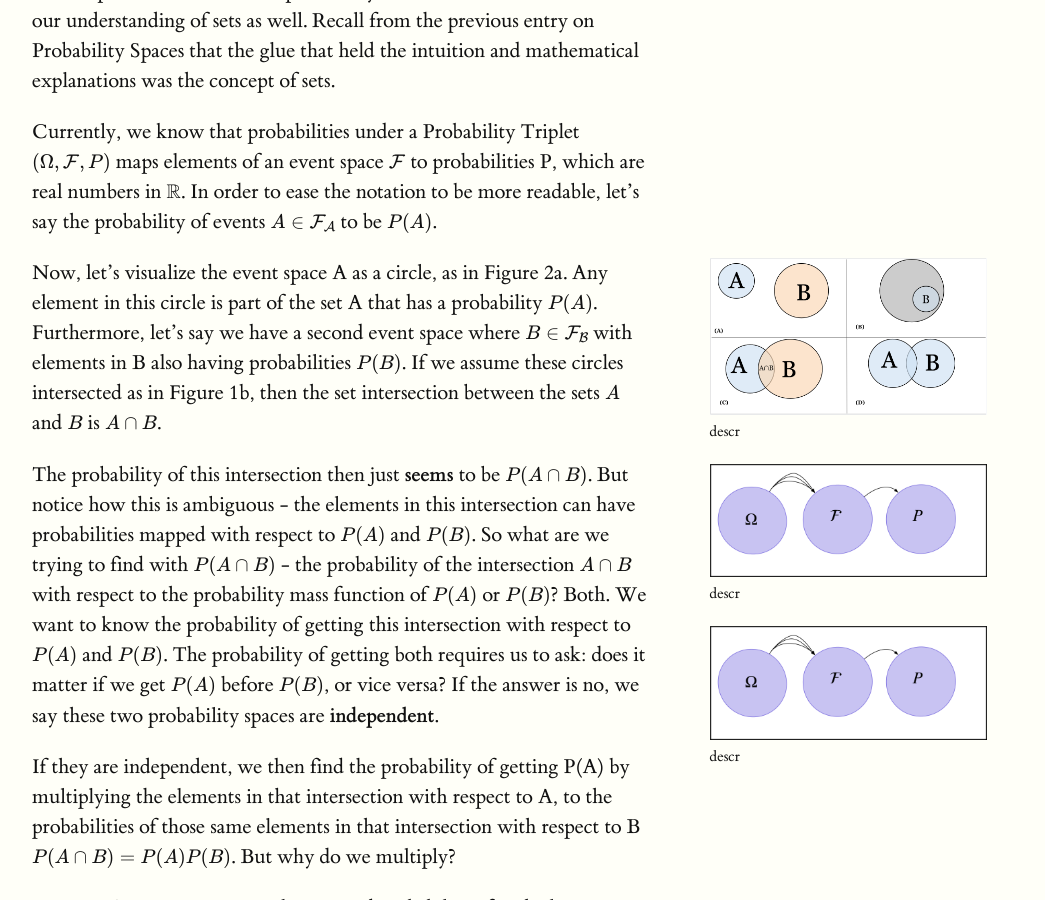
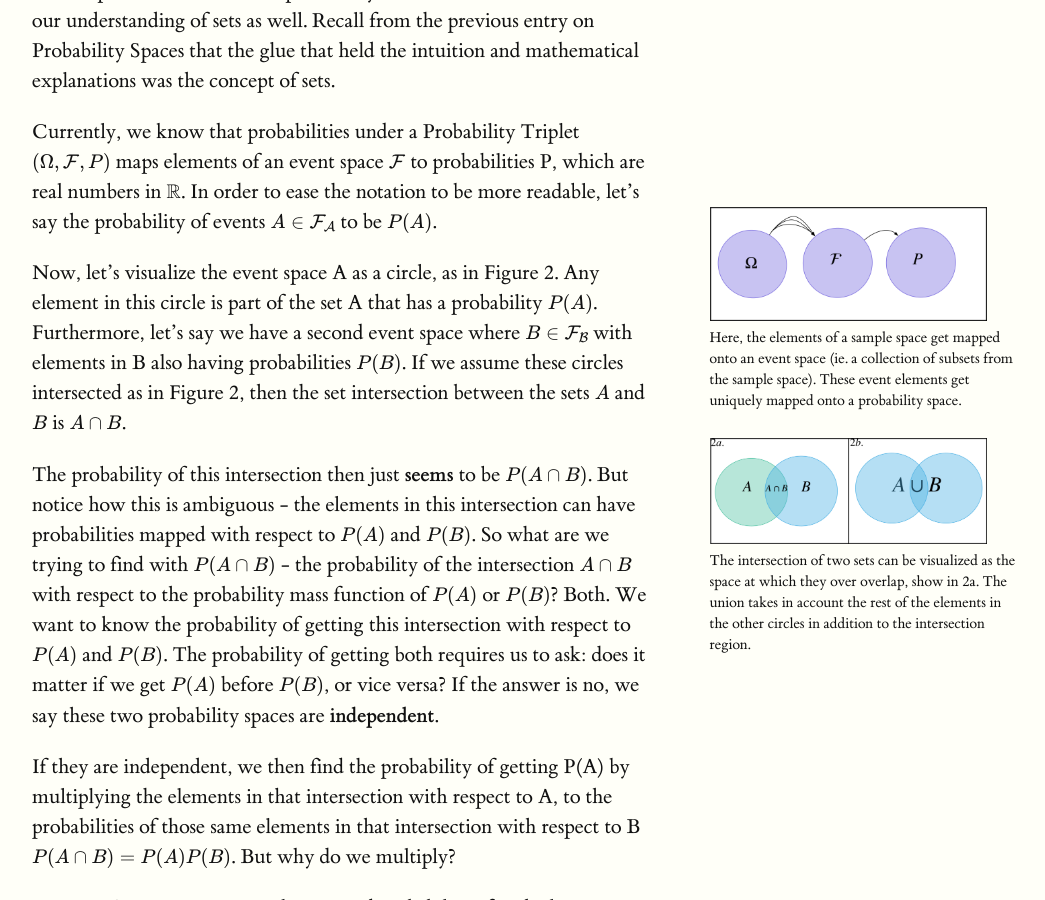
Before and after one commit to luisgc2116/luis_notes, a Jekyll site: the page built from published_notes/fundamental/intro_cond_prob/index.md, in a window 1280 px wide and 900 px high, scrolled down 298 px. Shown: the whole window, without its empty margins (128-1173 px from the left). Built offline with Jekyll 4.4.1, drawn with Linux system fonts in a browser that asks for light colours; formulas are drawn with MathJax 3.

Commit message:
Update index.md

```diff
--- a/published_notes/fundamental/intro_cond_prob/index.md
+++ b/published_notes/fundamental/intro_cond_prob/index.md
@@ -7,18 +7,9 @@ categories: jekyll css
 
 Let's expand our intuition for probability. To do so, we have to extend our understanding of sets as well. Recall from the previous entry on Probability Spaces that the glue that held the intuition and mathematical explanations was the concept of sets.
 
-Currently, we know that probabilities under a Probability Triplet $$(\Omega, \mathcal{F}, P)$$ maps elements of an event space $$\mathcal{F}$$ to probabilities P, which are real numbers in $$\mathbb{R}$$. In order to ease the notation to be more readable, let's say the probability of events $$A \in \mathcal{F_A}$$ to be $$P(A)$$.
+Currently, we know that probabilities under a Probability Triplet $$(\Omega, \mathcal{F}, P)$$ maps elements of an event space $$\mathcal{F}$$ to probabilities P, which are real numbers in $$\mathbb{R}$$. In order to ease the notation to be more readable, let's say the probability of events $$A \in \mathcal{F_A}$$ to be $$P(A)$$. {% include marginfigure.html id="image_1" url="published_notes/fundamental/intro_cond_prob/fig1_cond.png" description="Here, the elements of a sample space get mapped onto an event space (ie. a collection of subsets from the sample space). These event elements get uniquely mapped onto a probability space." %}
 
-
-
-{% include marginfigure.html id="beta1" url="assets/images/preliminary/fig1.png" description="descr " %}
-
-
-
-{% include marginfigure.html id="beta2" url="assets/images/fundamental/fig1_cond.png" description="descr " %}
-{% include marginfigure.html id="beta2" url="published_notes/fundamental/intro_cond_prob/fig1_cond.png" description="descr " %}
-
-Now, let's visualize the event space A as a circle, as in Figure 2a. Any element in this circle is part of the set A that has a probability $$P(A)$$. Furthermore, let's say we have a second event space where $$B \in \mathcal{F_B}$$ with elements in B also having probabilities $$P(B)$$. If we assume these circles intersected as in Figure 1b, then the set intersection between the sets $$A $$ and $$ B$$ is $$A \cap B$$.
+Now, let's visualize the event space A as a circle, as in Figure 2. Any element in this circle is part of the set A that has a probability $$P(A)$$. Furthermore, let's say we have a second event space where $$B \in \mathcal{F_B}$$ with elements in B also having probabilities $$P(B)$$. If we assume these circles intersected as in Figure 2, then the set intersection between the sets $$A $$ and $$ B$$ is $$A \cap B$$. {% include marginfigure.html id="image_2" url="published_notes/fundamental/intro_cond_prob/fig2_cond.png" description="The intersection of two sets can be visualized as the space at which they over overlap, show in 2a. The union takes in account the rest of the elements in the other circles in addition to the intersection region." %}
 
 The probability of this intersection then just **seems** to be $$P(A \cap B)$$. But notice how this is ambiguous - the elements in this intersection can have probabilities mapped with respect to $$P(A)$$ and $$P(B)$$. So what are we trying to find with $$P(A \cap B)$$ - the probability of the intersection $$A \cap B$$ with respect to the probability mass function of $$P(A)$$ or $$P(B)$$? Both. We want to know the probability of getting this intersection with respect to $$P(A)$$ and $$P(B)$$. The probability of getting both requires us to ask: does it matter if we get $$P(A)$$ before $$P(B)$$, or vice versa? If the answer is no, we say these two probability spaces are **independent**.
 
```
